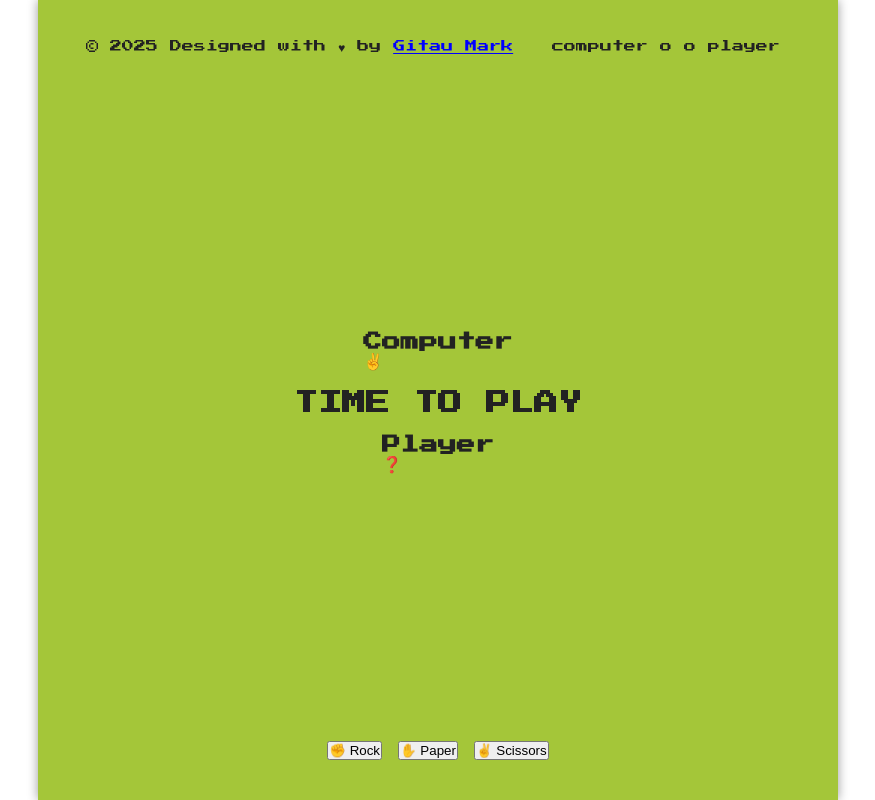
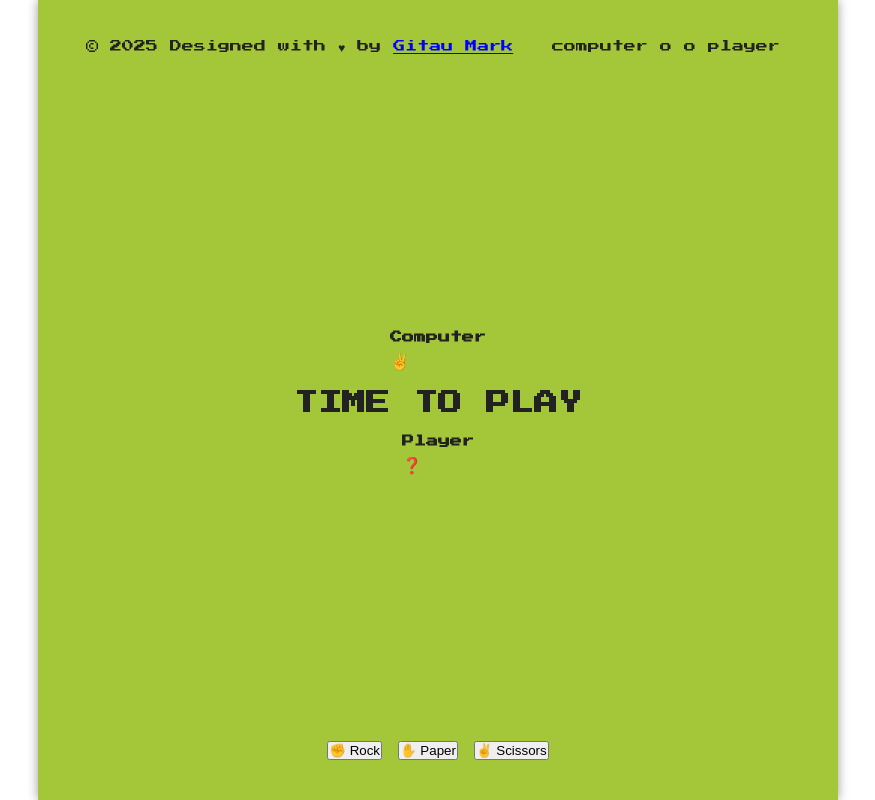
Before and after one commit to de-scientist/rock_paper_scissors_game, a website built with Vite: page index.html in a window 1280 px wide. Shown: the whole page, without its empty margins (202-1077 px from the left). Built offline with nearby package versions, Linux system fonts and the light colour scheme.

Commit message:
style the player and computer section

```diff
--- a/src/style.css
+++ b/src/style.css
@@ -59,6 +59,13 @@ body {
   margin-top: 10px;
 }
 
+.side h3 {
+  font-size: 12px;
+  margin-bottom: 8px;
+}
+
+
+
 .result {
   background: goldenrod;
 }
```
